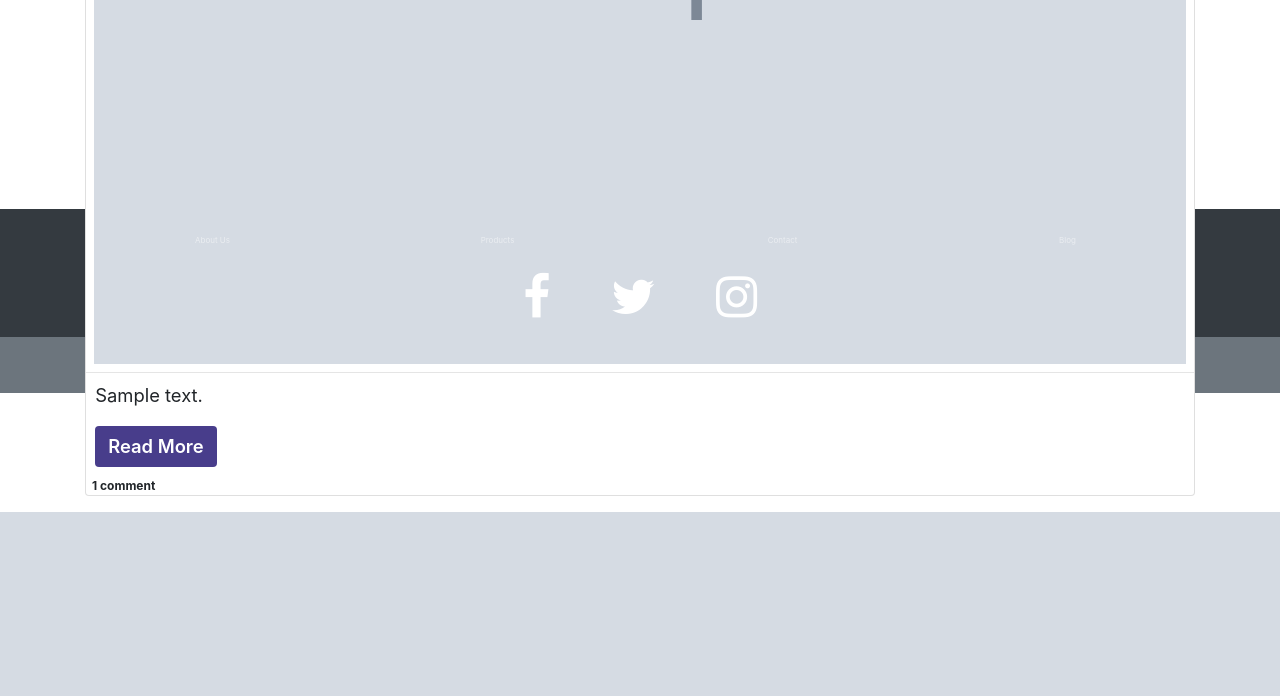
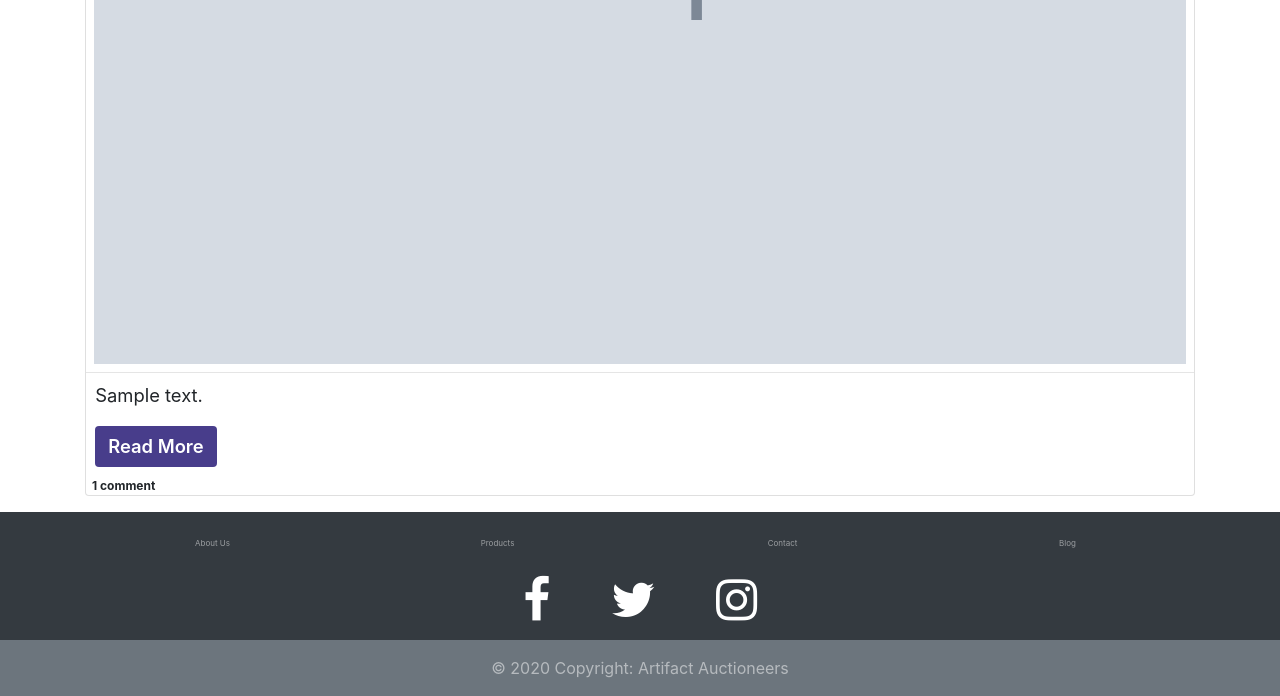
Before and after one commit to njdavies/milestone-project-four, a Django app: page /blog/ in a window 1280 px wide. Shown: the part 673-1369 px from the top of the page. Before the commit the page ends 1185 px from the top, so only its background shows below. Run offline with Django 3.2, Linux system fonts and the light colour scheme; tables that the repository leaves empty hold one stand-in row (values such as "Sample post"); grey boxes marked "Sample" are stand-in pictures; some libraries are stand-ins or nearby versions.

Commit message:
Updated viewport for blog page

```diff
--- a/static/css/style.css
+++ b/static/css/style.css
@@ -1281,7 +1281,7 @@ label {
     /* Blog Page */
 
     #blog-section {
-        height: 100vh;
+        min-height: 100vh;
     }
 
     .blog-title {
@@ -1294,7 +1294,7 @@ label {
 
     /* Blog Comment page  */
     #blog-post-section {
-        height: 83vh;
+        min-height: 83vh;
     }
 
     /* Products Page */
```
